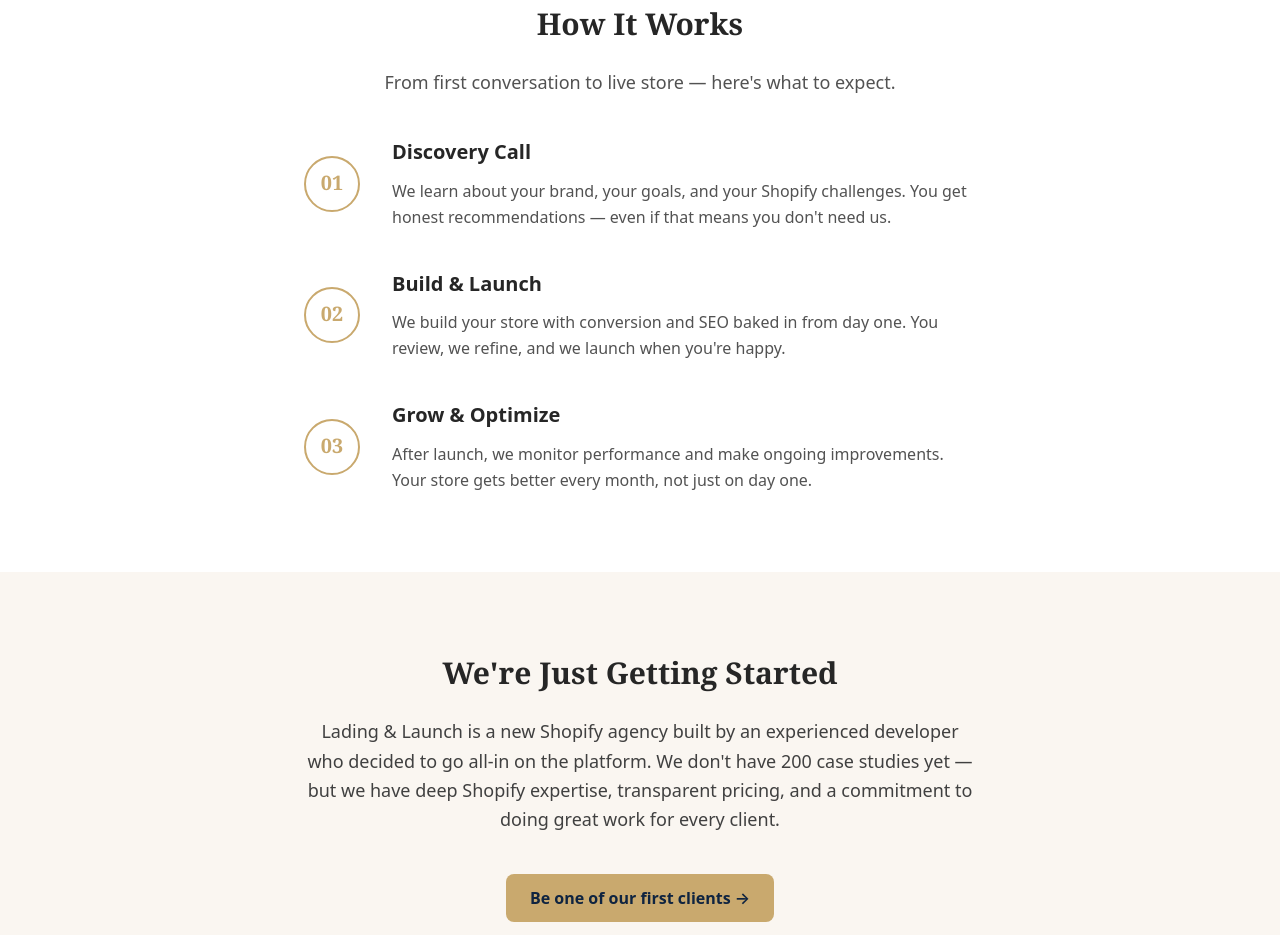
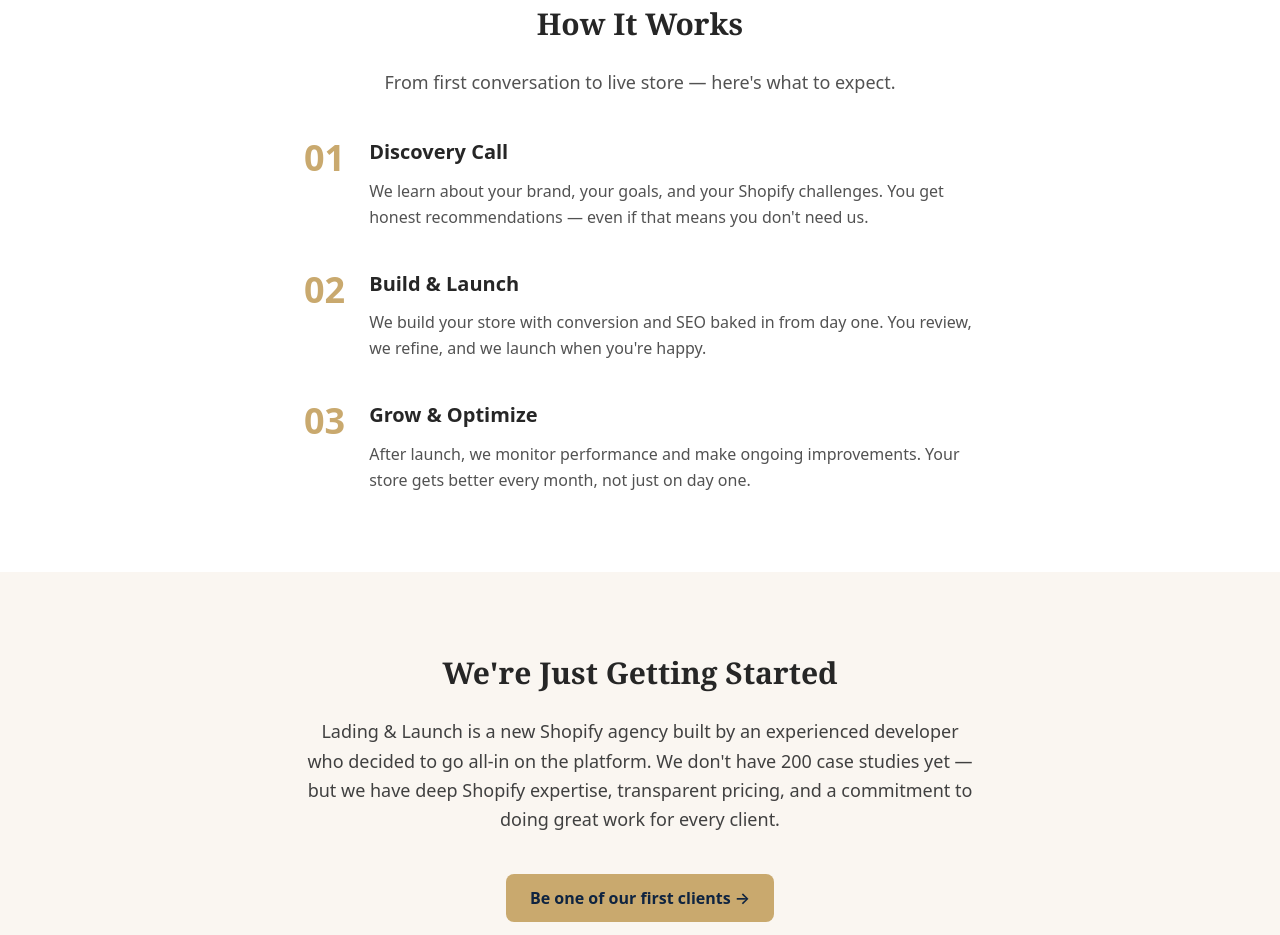
Before and after one commit to Lading-Launch/lading-launch.github.io, an Astro site: page / in a window 1280 px wide. Shown: the part 2397-3332 px from the top of the page. Built offline with nearby package versions, Linux system fonts and the light colour scheme; Astro itself is replaced by a stand-in of ours.

Commit message:
Simplify process steps to plain numbered style, remove circle timeline

```diff
--- a/src/pages/index.astro
+++ b/src/pages/index.astro
@@ -126,13 +126,13 @@ const steps = [
       <h2 class="text-h2 section__heading">How It Works</h2>
       <p class="section__description text-body-lg text-neutral-600 max-w-2xl mx-auto">From first conversation to live store — here's what to expect.</p>
     </div>
-    <div class="max-w-2xl mx-auto animate-fade-in">
+    <div class="max-w-2xl mx-auto space-y-10 animate-fade-in">
       {steps.map((step) => (
-        <div class="process-step">
-          <div class="process-step__number">{step.number}</div>
-          <div class="process-step__content">
-            <h3 class="process-step__title">{step.title}</h3>
-            <p class="process-step__description">{step.description}</p>
+        <div class="flex gap-6">
+          <span class="text-4xl font-bold text-accent shrink-0">{step.number}</span>
+          <div>
+            <h3 class="text-h3 mb-3">{step.title}</h3>
+            <p class="text-body text-neutral-600">{step.description}</p>
           </div>
         </div>
       ))}
--- a/src/styles/global.css
+++ b/src/styles/global.css
@@ -95,33 +95,6 @@
   @apply opacity-30;
 }
 
-/* ============================================================
-   PROCESS TIMELINE
-   ============================================================ */
-
-.process-step {
-  @apply flex items-center gap-6 md:gap-8 mb-10;
-}
-
-.process-step:last-child {
-  @apply mb-0;
-}
-
-.process-step__number {
-  @apply w-14 h-14 shrink-0 rounded-full border-2 border-accent text-accent flex items-center justify-center font-serif text-xl font-bold leading-none pb-0.5;
-}
-
-.process-step__content {
-  @apply flex-1;
-}
-
-.process-step__title {
-  @apply font-sans text-lg md:text-xl font-semibold leading-snug mb-3;
-}
-
-.process-step__description {
-  @apply text-base leading-relaxed text-neutral-600;
-}
 
 /* ============================================================
    BLOG FEATURED IMAGE
```
